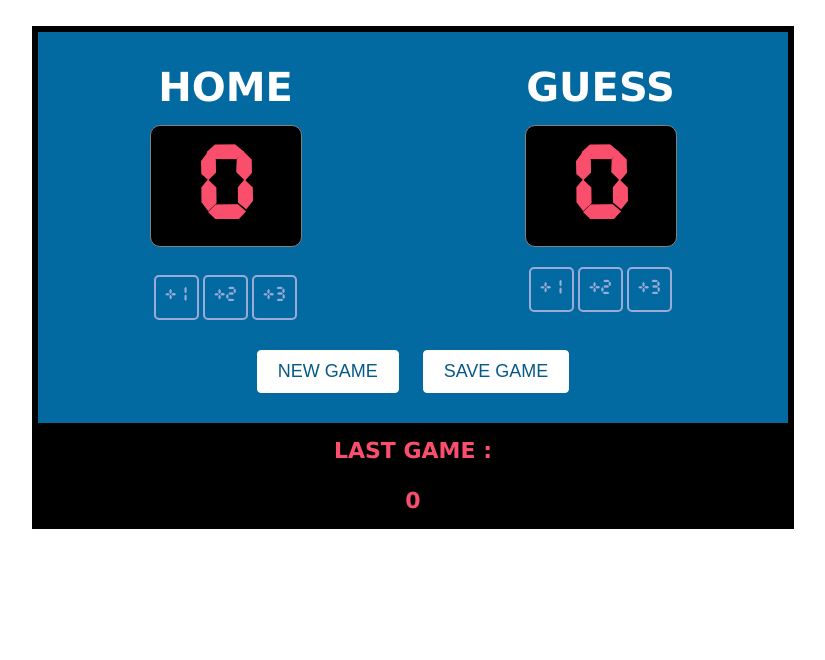
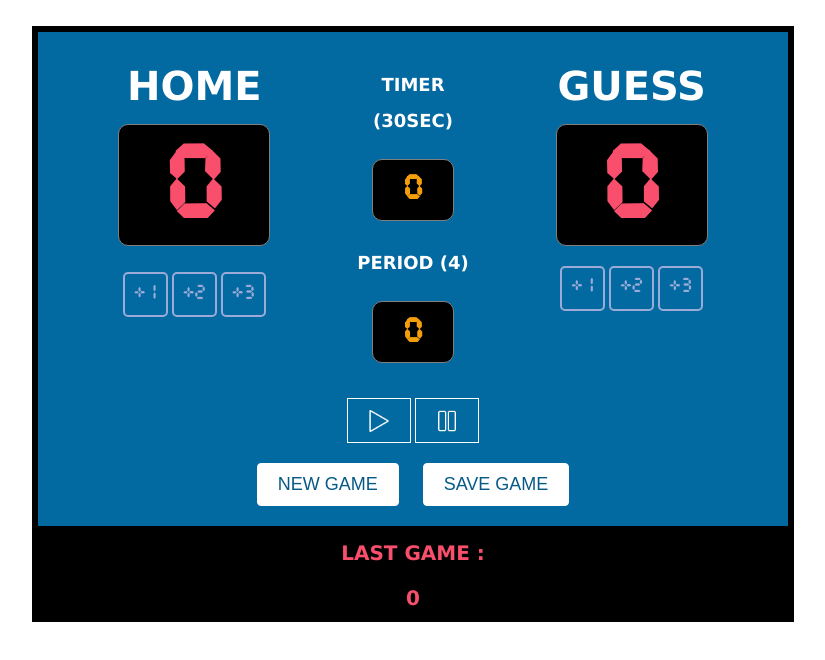
Before and after one commit to badryoskar/basketball-scoreboard, a plain HTML site: page index.html in a window 1280 px wide. Both pictures are taken after a click on the button "NEW GAME". Shown: the whole page, without its empty margins (227-1052 px from the left). Drawn offline with nearby package versions, Linux system fonts and the light colour scheme.

Commit message:
Add timer and period function, function to highlight the leader

```diff
--- a/assets/css/styles.css
+++ b/assets/css/styles.css
@@ -41,7 +41,16 @@ body {
     flex-direction: column;
 }
 
-.heading-title {
+.medium-col {
+    display: flex;
+    flex-direction: column;
+    align-items: center;
+    justify-content: center;
+}
+
+.heading-title,
+.heading-timer,
+.heading-period {
     font-family: 'Verdana';
     font-style: normal;
     font-weight: 700;
@@ -51,8 +60,15 @@ body {
     margin-bottom: 20px;
 }
 
+.heading-timer,
+.heading-period {
+    font-size: 18px;
+}
+
 .home-score,
-.guest-score {
+.guest-score,
+.timer-container,
+.period-container {
     background-color: black;
     width: 150px;
     height: 120px;
@@ -61,6 +77,12 @@ body {
     margin-bottom: 20px;
     border-radius: 10px;
     border: 1px solid gray;
+}
+
+.timer-container,
+.period-container {
+    width: 80px;
+    height: 60px;
 }
 
 .home-addPoint button,
@@ -94,6 +116,14 @@ h2#guest-score-el {
     color: #F94F6D;
 }
 
+h3#timer-el,
+h3#period-el {
+    font-family: 'cursed_timer';
+    font-size: 30px;
+    line-height: 58px;
+    color: #F59E0B;
+}
+
 .guest-heading {
     width: 50%;
 }
@@ -101,7 +131,7 @@ h2#guest-score-el {
 .row-button {
     /* display: flex;
     justify-content: space-evenly; */
-    padding: 15px 0;
+    padding: 5px 0;
 }
 
 .row-button button {
@@ -115,6 +145,20 @@ h2#guest-score-el {
     transition: all .3s ease-in;
 }
 
+.options-button button {
+    background: transparent;
+    border: 1px solid white;
+    color: white;
+    cursor: pointer;
+    padding: 10px 20px;
+    margin-top: 0;
+}
+
+.options-button button:hover {
+    border: 1px solid black;
+    transform: scale(1.03);
+}
+
 .row-button button:hover {
     background: #065a86;
     color: white;
@@ -123,7 +167,7 @@ h2#guest-score-el {
 
 .last-scoreGame {
     background-color: black;
-    height: 100px;
+    height: 90px;
     display: flex;
     flex-direction: column;
     align-items: center;
@@ -134,5 +178,9 @@ h2#guest-score-el {
     color: #F94F6D;
     font-family: 'Verdana';
     font-weight: 600;
-    font-size: 22px;
+    font-size: 20px;
 }
+
+.highlight {
+    border: 1px solid #FCD34D !important;
+}
--- a/assets/js/index.js
+++ b/assets/js/index.js
@@ -2,50 +2,118 @@ let homeScoreEl = document.getElementById("home-score-el")
 let guestScoreEl = document.getElementById("guest-score-el")
 let saveEl = document.getElementById("save-el")
 
+const divHome = document.querySelector('div.home-score');
+const divGuest = document.querySelector('div.guest-score');
+
 let countHome = 0
 let countGuest = 0
+
+// Function compare
+function compare(homeScoreEl, guestScoreEl) {
+    if (homeScoreEl > guestScoreEl) {
+        divHome.classList.add('highlight');
+        divGuest.classList.remove('highlight');
+      } else if (homeScoreEl < guestScoreEl) {
+        divGuest.classList.add('highlight');
+        divHome.classList.remove('highlight');
+      } else {
+        divHome.classList.remove('highlight');
+        divGuest.classList.remove('highlight');
+      }
+}
+compare(countHome, countGuest);
 
 // Function add score to home
 function home_add1Points() {
     countHome += 1
     homeScoreEl.textContent = countHome
+    compare(countHome, countGuest);
 }
 
 function home_add2Points() {
     countHome += 2
     homeScoreEl.textContent = countHome
+    compare(countHome, countGuest);
 }
 
 function home_add3Points() {
     countHome += 3
     homeScoreEl.textContent = countHome
+    compare(countHome, countGuest);
 }
 
 // Function add score to guest
 function guest_add1Points() {
     countGuest += 1
     guestScoreEl.textContent = countGuest
+    compare(countHome, countGuest);
 }
 
 function guest_add2Points() {
     countGuest += 2
     guestScoreEl.textContent = countGuest
+    compare(countHome, countGuest);
 }
 
 function guest_add3Points() {
     countGuest += 3
     guestScoreEl.textContent = countGuest
+    compare(countHome, countGuest);
 }
+
+
+// Timer and period function
+const timerEl = document.getElementById("timer-el");
+const periodEl = document.getElementById("period-el");
+const playBtn = document.querySelector('#play-game');
+const pauseBtn = document.querySelector('#pause-game');
+
+let timer = 0;
+let period = 0;
+let timerInterval;
+
+playBtn.addEventListener('click', () => {
+    timerInterval = setInterval(() => {
+
+        if (period ===4) {
+            clearInterval(timerInterval);
+        }
+        else {
+            timer++
+
+            if (timer === 30) {
+                timer = 0;
+                period++;
+                periodEl.textContent = period;
+            }
+            timerEl.textContent = timer;
+
+        }
+    }, 1000);
+})
+
+pauseBtn.addEventListener('click', () => {
+    clearInterval(timerInterval);
+    compare(homeScoreEl, guestScoreEl);
+});
+
+
 
 // Function reset and save game
 function reset_game() {
-    homeScoreEl.textContent = 0
-    guestScoreEl.textContent = 0
+    countHome = 0
+    homeScoreEl.textContent = countHome
+    countGuest = 0
+    guestScoreEl.textContent = countGuest
+    timer = 0;
+    period = 0;
+    timerEl.textContent = timer
+    periodEl.textContent = period
 }
 
 function save_game() {
     countHomeSave = countHome
     countGuestSave = countGuest
 
-    saveEl.textContent = "[HOME: " + countHomeSave + "] - [" + "GUEST: " + countGuestSave + "]"
+    saveEl.textContent = "[HOME: " + countHome + "] - [" + "GUEST: " + countGuest + "]"
 }
--- a/index.html
+++ b/index.html
@@ -1,6 +1,8 @@
 <html>
     <head>
         <link rel="stylesheet" href="assets/css/styles.css">
+        <script src="https://code.jquery.com/jquery-3.6.0.min.js"></script>
+
     </head>
     <body>
         <div class="container">
@@ -8,12 +10,27 @@
                 <div class="home-heading">
                     <h1 class="heading-title">Home</h1>
                     <div class="home-score">
-                        <h2 id="home-score-el">0</h1>
+                        <h2 id="home-score-el">0</h2>
                     </div>
                     <div class="home-addPoint">
                         <button id="home-add1Points" onclick="home_add1Points()">+1</button>
                         <button id="home-add2Points" onclick="home_add2Points()">+2</button>
                         <button id="home-add3Points" onclick="home_add3Points()">+3</button>
+                    </div>
+                </div>
+
+                <div class="medium-col">
+                    <div class="timer">
+                        <h2 class="heading-timer">Timer (30sec)</h2>
+                        <div class="timer-container">
+                            <h3 id="timer-el">0</h3>
+                        </div>
+                    </div>
+                    <div class="period">
+                        <h2 class="heading-period">Period (4)</h2>
+                        <div class="period-container">
+                            <h3 id="period-el">0</h3>
+                        </div>
                     </div>
                 </div>
 
@@ -30,6 +47,10 @@
                 </div>
             </div>
 
+            <div class="options-button">
+                <button id="play-game"><img src="/assets/img/play-btn.png" alt="PLAY GAME" width="22px" height="22px"></button>
+                <button id="pause-game"><img src="/assets/img/pause-btn.png" alt="SAVE GAME" width="22px" height="22px"></button>
+            </div>
 
             <div class="row-button">
                 <button id="reset-game" onclick="reset_game()">NEW GAME</button>
```
Also changed, not shown: assets/img/pause-btn.png (added), assets/img/pause.png (added), assets/img/play-btn.png (added), assets/img/play.png (added).
